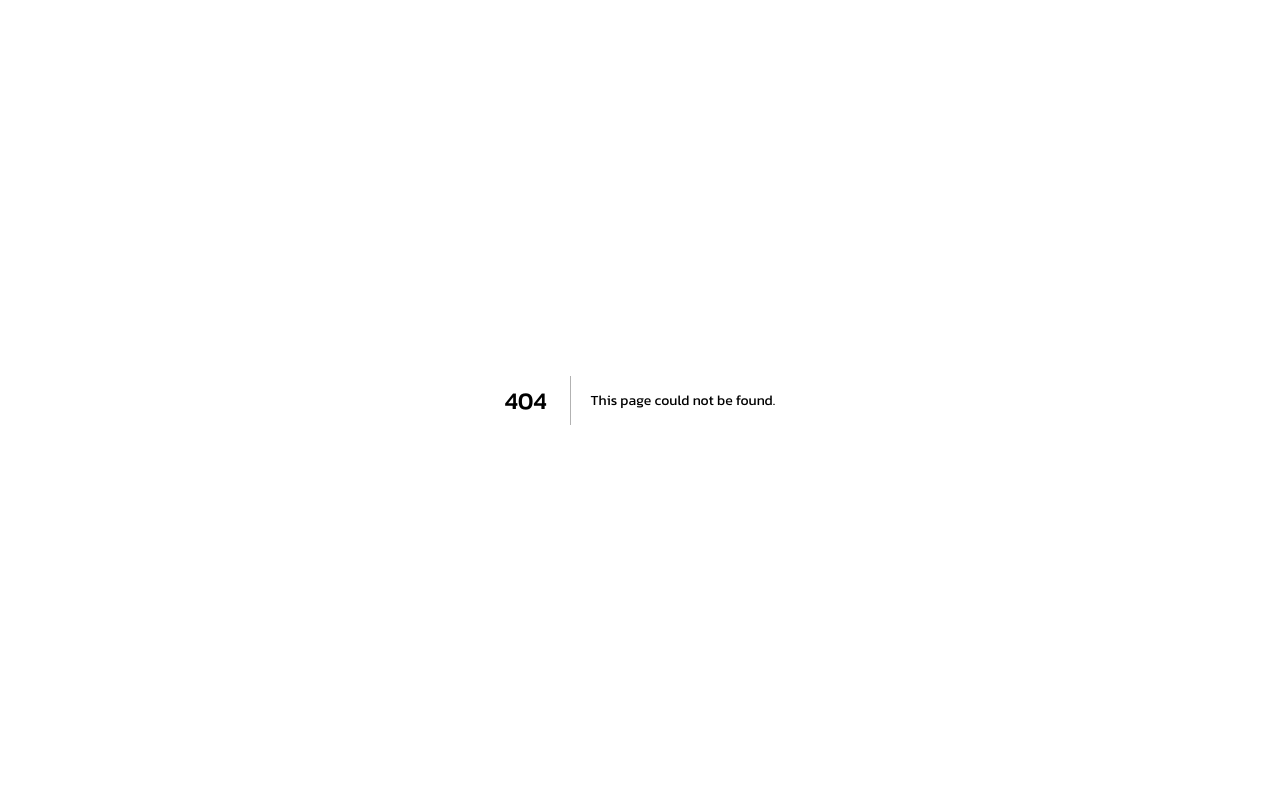
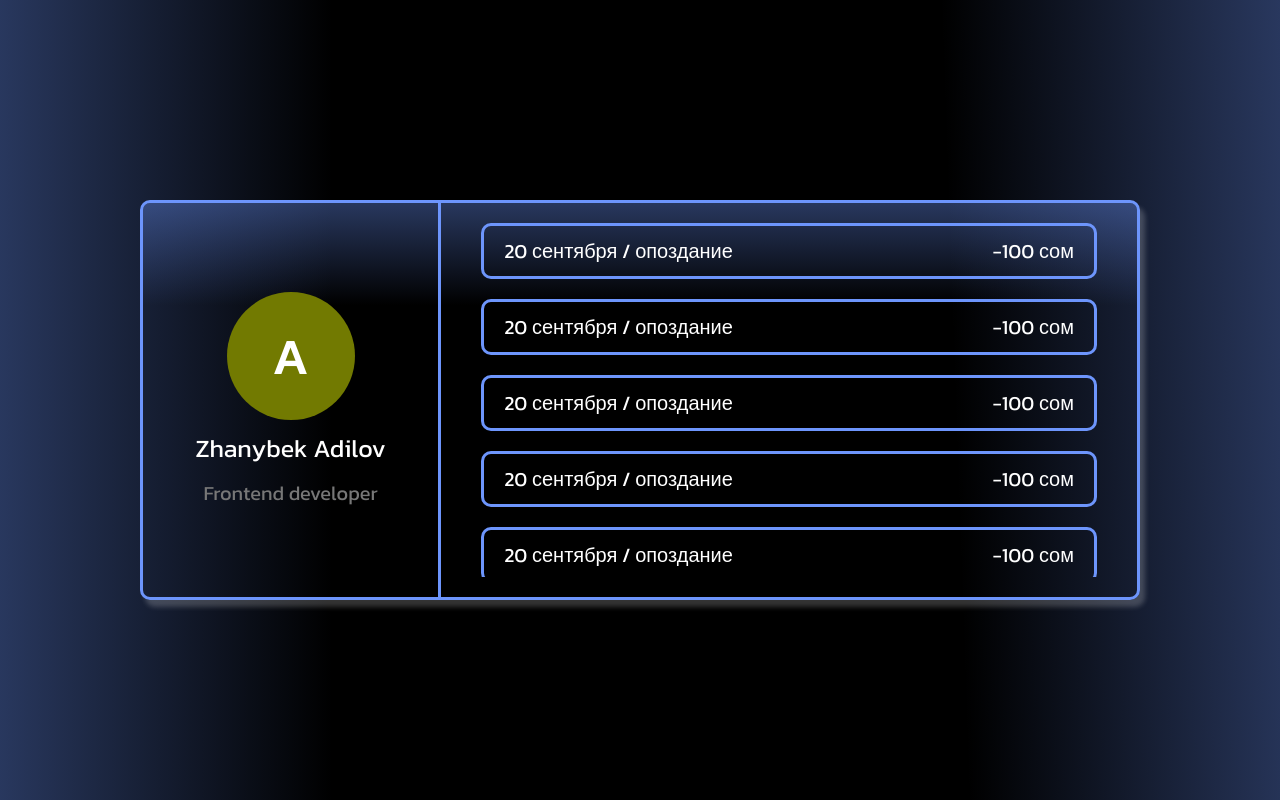
Before and after one commit to HamJohni/Auth_Snow, a Next.js app: page /profile in a window 1280 px wide. Before the commit this address had no page. Built offline with nearby package versions, Linux system fonts and the light colour scheme.

Commit message:
Profile pages

```diff
--- a/db.json
+++ b/db.json
@@ -17,6 +17,24 @@
       "name": "ПРивет ",
       "post": "frontend",
       "fine": []
+    },
+    {
+      "id": "2cb21c7b-8ecb-49f6-a69e-a2688552653c",
+      "name": "Zhynubek Adilov",
+      "post": "frontend",
+      "fine": []
+    },
+    {
+      "id": "e57b6737-ea79-4905-9b39-1d5ad88143ea",
+      "name": "Belek",
+      "post": "frontend",
+      "fine": []
+    },
+    {
+      "id": "4a850ac3-92fa-441d-84e7-d26f69a6c38f",
+      "name": "Zhanybek Adilov",
+      "post": "frontend",
+      "fine": []
     }
   ]
 }
--- /dev/null
+++ b/src/components/Profile/Profile.tsx
@@ -0,0 +1,117 @@
+import p from './profile.module.scss'
+import {Avatar} from "@chakra-ui/react";
+
+const Profile = () => {
+    return(
+        <section className={p.profile}>
+            <div className={p.profile__content}>
+                <div className={p.profile__left}>
+                    <Avatar size="2xl" name={"asd"}/>
+                    <p className={p.profile__left_name}>Zhanybek Adilov</p>
+                    <p className={p.profile__left_post}>Frontend developer</p>
+                </div>
+
+                <div className={p.profile__right}>
+                    <ul className={p.profile__right_list}>
+                        <li className={p.profile__right_item}>
+                            <p className={p.profile__right_data}>20 сентября /
+                                <span className={p.profile__right_data}> опоздание</span>
+                            </p>
+                            <p className={p.profile__right_sum}>-100 сом</p>
+                        </li>
+
+                        <li className={p.profile__right_item}>
+                            <p className={p.profile__right_data}>20 сентября /
+                                <span className={p.profile__right_data}> опоздание</span>
+                            </p>
+                            <p className={p.profile__right_sum}>-100 сом</p>
+                        </li>
+
+                        <li className={p.profile__right_item}>
+                            <p className={p.profile__right_data}>20 сентября /
+                                <span className={p.profile__right_data}> опоздание</span>
+                            </p>
+                            <p className={p.profile__right_sum}>-100 сом</p>
+                        </li>
+
+                        <li className={p.profile__right_item}>
+                            <p className={p.profile__right_data}>20 сентября /
+                                <span className={p.profile__right_data}> опоздание</span>
+                            </p>
+                            <p className={p.profile__right_sum}>-100 сом</p>
+                        </li>
+
+                        <li className={p.profile__right_item}>
+                            <p className={p.profile__right_data}>20 сентября /
+                                <span className={p.profile__right_data}> опоздание</span>
+                            </p>
+                            <p className={p.profile__right_sum}>-100 сом</p>
+                        </li>
+
+                        <li className={p.profile__right_item}>
+                            <p className={p.profile__right_data}>20 сентября /
+                                <span className={p.profile__right_data}> опоздание</span>
+                            </p>
+                            <p className={p.profile__right_sum}>-100 сом</p>
+                        </li>
+
+                        <li className={p.profile__right_item}>
+                            <p className={p.profile__right_data}>20 сентября /
+                                <span className={p.profile__right_data}> опоздание</span>
+                            </p>
+                            <p className={p.profile__right_sum}>-100 сом</p>
+                        </li>
+
+                        <li className={p.profile__right_item}>
+                            <p className={p.profile__right_data}>20 сентября /
+                                <span className={p.profile__right_data}> опоздание</span>
+                            </p>
+                            <p className={p.profile__right_sum}>-100 сом</p>
+                        </li>
+
+                        <li className={p.profile__right_item}>
+                            <p className={p.profile__right_data}>20 сентября /
+                                <span className={p.profile__right_data}> опоздание</span>
+                            </p>
+                            <p className={p.profile__right_sum}>-100 сом</p>
+                        </li>
+
+                        <li className={p.profile__right_item}>
+                            <p className={p.profile__right_data}>20 сентября /
+                                <span className={p.profile__right_data}> опоздание</span>
+                            </p>
+                            <p className={p.profile__right_sum}>-100 сом</p>
+                        </li>
+
+                        <li className={p.profile__right_item}>
+                            <p className={p.profile__right_data}>20 сентября /
+                                <span className={p.profile__right_data}> опоздание</span>
+                            </p>
+                            <p className={p.profile__right_sum}>-100 сом</p>
+                        </li>
+
+                        <li className={p.profile__right_item}>
+                            <p className={p.profile__right_data}>20 сентября /
+                                <span className={p.profile__right_data}> опоздание</span>
+                            </p>
+                            <p className={p.profile__right_sum}>-100 сом</p>
+                        </li>
+
+
+
+
+                        <li className={p.profile__right_item}>
+                            <p className={p.profile__right_data}>20 сентября /
+                                <span className={p.profile__right_data}> дедлайн</span>
+                            </p>
+
+                            <p className={p.profile__right_sum}>-100 сом</p>
+                        </li>
+                    </ul>
+                </div>
+            </div>
+        </section>
+    )
+}
+
+export default Profile
--- /dev/null
+++ b/src/components/Profile/profile.module.scss
@@ -0,0 +1,103 @@
+.profile{
+  height: 100vh;
+  background: black !important;
+  display: flex;
+  justify-content: center;
+  align-items: center;
+  width: 100%;
+
+  &::after {
+    content: "";
+    background: linear-gradient(268deg, rgba(109, 149, 252, 0.67) -20.55%, rgba(109, 149, 252, 0) 25.97%);
+    position: absolute;
+    height: 100%;
+    width: 100%;
+  }
+
+  &::before {
+    content: "";
+    background: linear-gradient(90deg, rgba(108, 149, 252, 0.67) -20.55%, rgba(109, 149, 252, 0) 25.97%);
+    position: absolute;
+    height: 100%;
+    width: 100%;
+  }
+
+
+  &__content{
+    border: 3px solid #6d95fc;
+    border-radius: 10px;
+    display: flex;
+    overflow: hidden;
+    box-shadow: 5px 7px 5px rgba(255, 255, 255, 0.2);
+    width: 1000px;
+    height: 400px;
+    position: relative;
+    z-index: 2;
+
+    &::after {
+      content: "";
+      background: linear-gradient(180deg, rgba(108, 149, 252, 0.67) -20.55%, rgba(109, 149, 252, 0) 25.97%);
+      position: absolute;
+      top: 0;
+      left: 0;
+      height: 100%;
+      width: 100%;
+      z-index: -1;
+    }
+  }
+
+  &__left{
+    display: flex;
+    align-items: center;
+    justify-content: center;
+    flex-direction: column;
+    row-gap: 10px;
+    border-right: 3px solid #6d95fc;
+    width: 30%;
+
+    &_name{
+      color: white;
+      font-size: 25px;
+    }
+
+    &_post{
+      font-size: 20px;
+      color: #777777;
+    }
+  }
+
+  &__right{
+    padding: 20px 40px;
+    width: 70%;
+
+    &_list{
+      display: flex;
+      flex-direction: column;
+      row-gap: 20px;
+      overflow: auto;
+      width: 100%;
+      height: 100%;
+    }
+
+    &_item{
+      position: relative;
+      z-index: 4;
+      border: 3px solid #6d95fc;
+      border-radius: 10px;
+      display: flex;
+      align-items: center;
+      justify-content: space-between;
+      padding: 10px 20px;
+    }
+
+    &_data{
+      color: white;
+      font-size: 20px;
+    }
+
+    &_sum{
+      color: white;
+      font-size: 20px;
+    }
+  }
+}
--- /dev/null
+++ b/src/pages/profile/index.tsx
@@ -0,0 +1,12 @@
+import Auth from "@/components/Auth/Auth";
+import Profile from "@/components/Profile/Profile";
+
+const Index = () => {
+    return(
+        <>
+            <Profile/>
+        </>
+    )
+}
+
+export default Index
--- a/src/store/reducers/user.ts
+++ b/src/store/reducers/user.ts
@@ -13,7 +13,7 @@ const initialState: UserState = {
     error: ''
 }
 
-const userSlice = createSlice({
+export const userSlice = createSlice({
     name: 'user',
     initialState,
     reducers: {
--- a/src/store/store.ts
+++ b/src/store/store.ts
@@ -4,7 +4,8 @@ import developers from "@/store/reducers/developers";
 import user from "@/store/reducers/user";
 
 const rootReducer = combineReducers({
-    developers, user
+    developers,
+    user
 })
 
 
```
Also changed, not shown: src/components/Form/Form.tsx (+14 -2 lines), src/components/Qr/Qr.tsx (+15 -9 lines), src/components/Qr/qr.module.scss (+8 -0 lines), src/pages/index.tsx (+22 -5 lines), src/pages/qr/index.tsx (deleted, +0 -14 lines).
